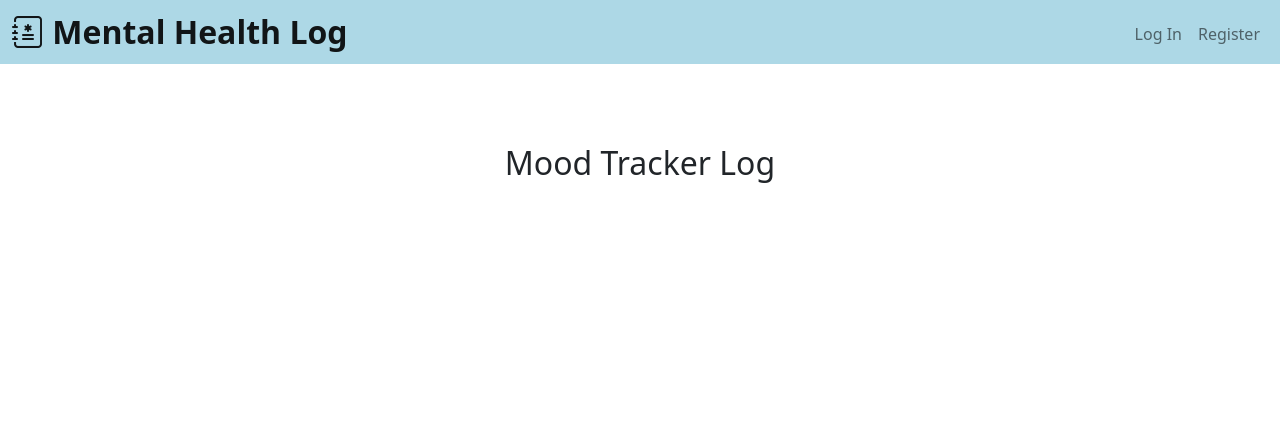
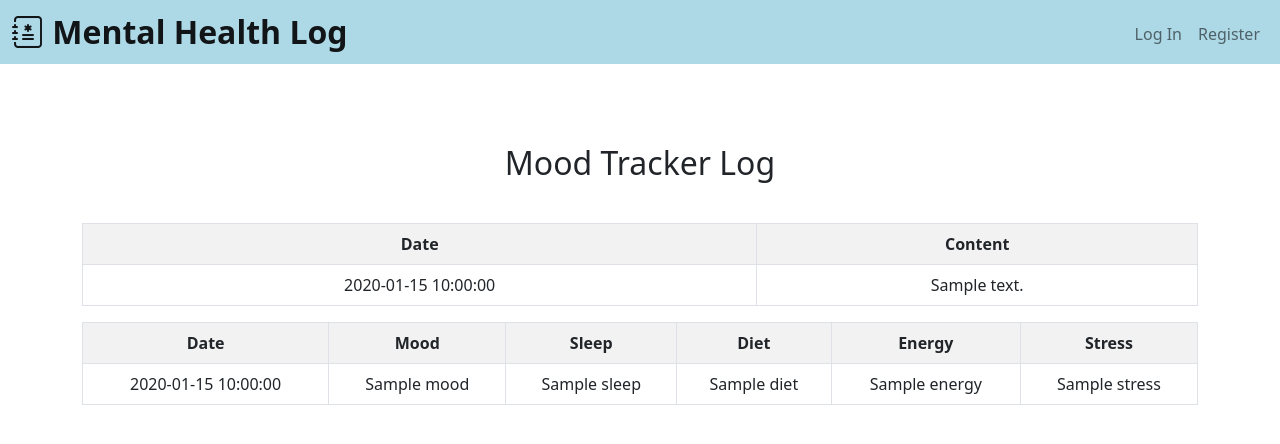
Before and after one commit to jliu0327/mental_health_tracker, a Flask app: template templates/index.html in a window 1280 px wide. Shown: the top 444 px of the page. Run offline with Flask 3, Linux system fonts and the light colour scheme; the template is opened without the code that fills it: most values are stand-ins (such as "Sample title", 1, 10 or a date in 2020).

Commit message:
Created tables in homepage

```diff
--- a/app.py
+++ b/app.py
@@ -20,7 +20,7 @@ def index():
     user_id = session["user_id"]
 
     # get latest 5 journal entries
-    cur.execute("SELECT date, content FROM content WHERE user_id = ? ORDER BY date DESC LIMIT 5", (user_id,))
+    cur.execute("SELECT date, content FROM entries WHERE user_id = ? ORDER BY date DESC LIMIT 5", (user_id,))
     journal_entries = cur.fetchall()
 
     # get latest 5 mood tracker entries
@@ -28,10 +28,15 @@ def index():
     mood_entries = cur.fetchall()
 
     # get latest 5 goal entries
-    cur.execute("SELECT goal_title, category, description, due_date, priority FROM goals WHERE user_id = ? ORDER BY due_date DESC LIMIT 5", (user_id,))
+    cur.execute("SELECT goal_title, category, description, due_date, priority FROM goals WHERE user_id = ? ORDER BY due_date LIMIT 5", (user_id,))
     goal_entries = cur.fetchall()
 
-    return render_template("index.html")
+    conn.close()
+
+    return render_template("index.html",
+                           journal_entries = journal_entries,
+                           mood_entries = mood_entries,
+                           goal_entries = goal_entries)
 
 
 # Log in users
--- a/static/style.css
+++ b/static/style.css
@@ -19,6 +19,10 @@
     margin-bottom: 1rem;
 }
 
+.heading-space {
+    padding-bottom: 2rem;
+}
+
 .custom-width1 {
     width: 200px;
 }
--- a/templates/index.html
+++ b/templates/index.html
@@ -5,6 +5,37 @@
 {% endblock %}
 
 {% block main %}
-    <h2>Mood Tracker Log</h2>
-    <table class="table table-bordered"
+    <h2 class="heading-space">Mood Tracker Log</h2>
+    <table class="table table-striped table-bordered">
+        <tr>
+            <th>Date</th>
+            <th>Content</th>
+        </tr>
+        {% for entry in journal_entries %}
+            <tr>
+                <td>{{ entry['date'] }}</td>
+                <td>{{ entry['content'] }}</td>
+            </tr>
+        {% endfor %}
+    </table>
+    <table class="table table-striped table-bordered">
+        <tr>
+            <th>Date</th>
+            <th>Mood</th>
+            <th>Sleep</th>
+            <th>Diet</th>
+            <th>Energy</th>
+            <th>Stress</th>
+        </tr>
+        {% for mood in mood_entries %}
+            <tr>
+                <td>{{ mood['date'] }}</td>
+                <td>{{ mood['mood'] }}</td>
+                <td>{{ mood['sleep'] }}</td>
+                <td>{{ mood['diet'] }}</td>
+                <td>{{ mood['energy'] }}</td>
+                <td>{{ mood['stress'] }}</td>
+            </tr>
+        {% endfor %}
+    </table>
 {% endblock %}
```
